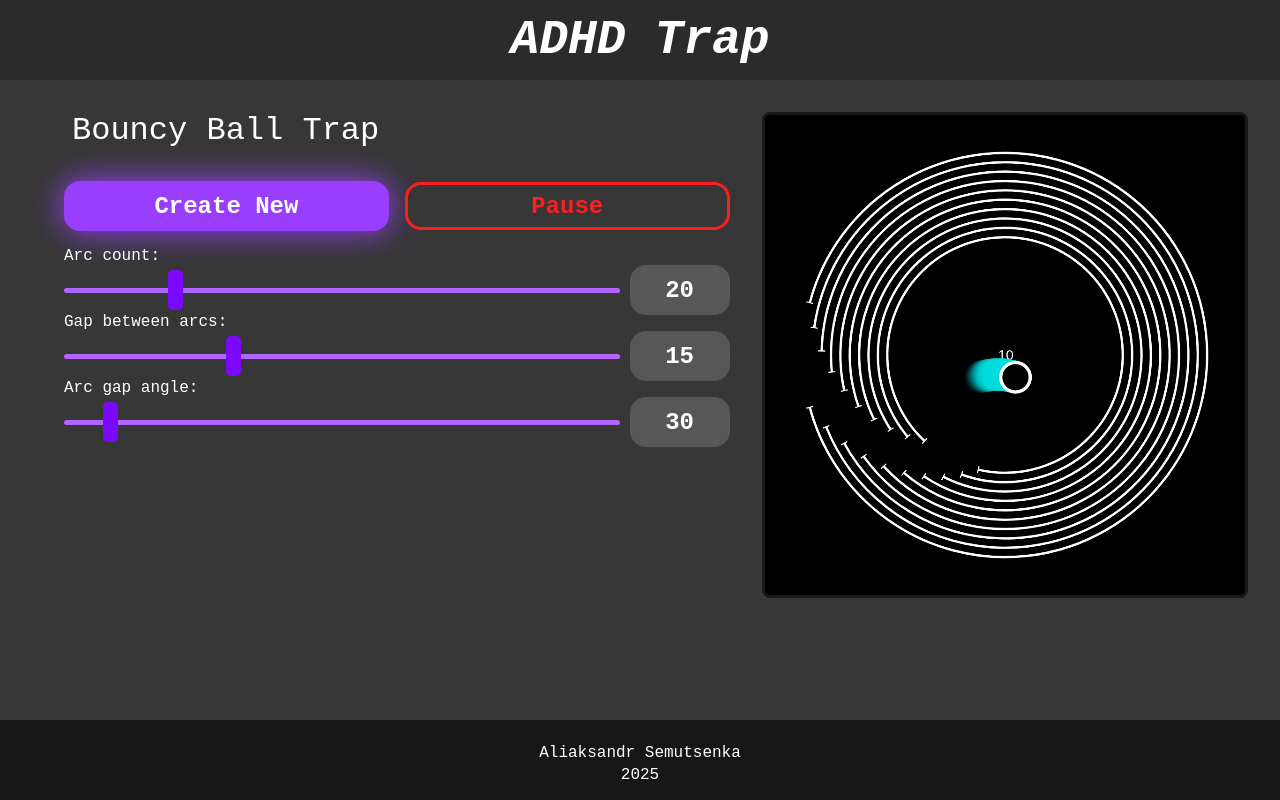
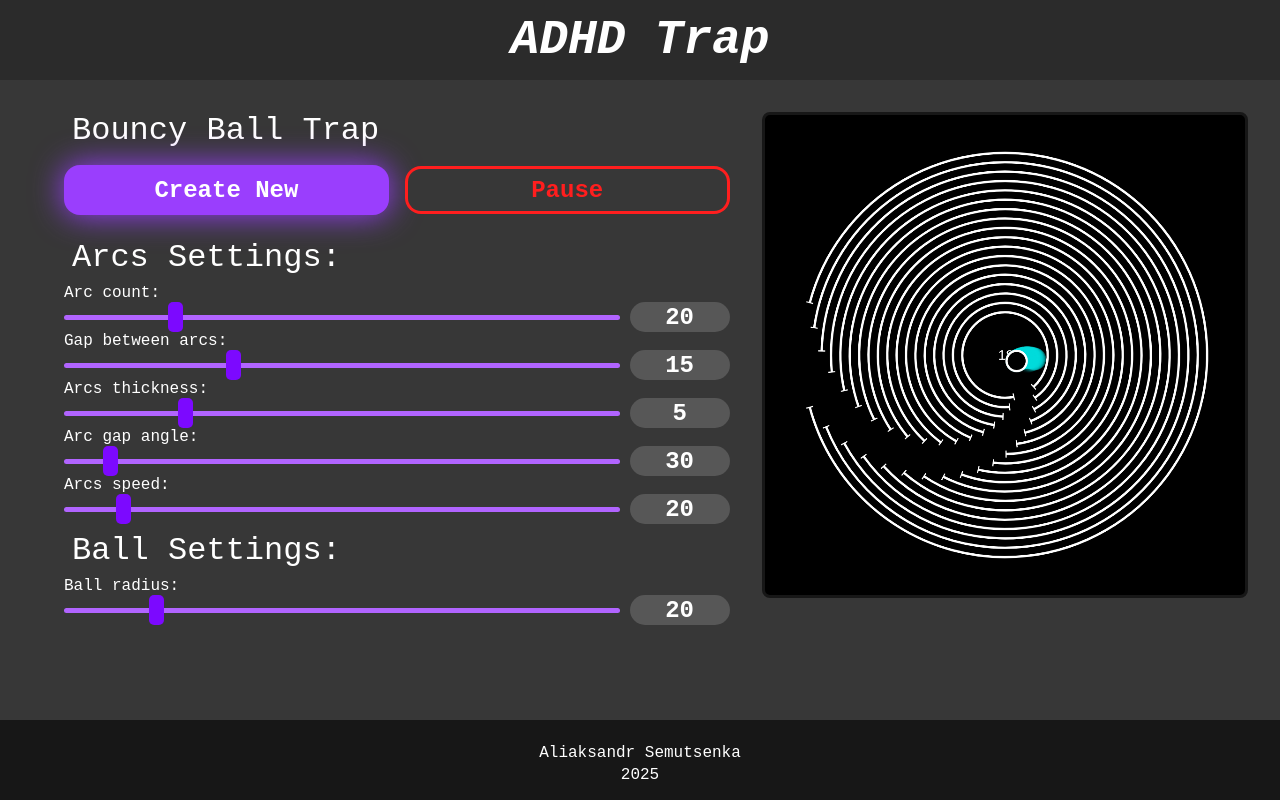
Before and after one commit to Zabrafax/adhd-trap, a plain HTML site: page index.html in a window 1280 px wide. Drawn offline with Linux system fonts and the light colour scheme.

Commit message:
game.js created

```diff
--- a/css/sliders.css
+++ b/css/sliders.css
@@ -1,6 +1,6 @@
 .slider__wrapper {
     width: 100%;
-    height: 50px;
+    height: 30px;
     padding: 0;
 
     display: flex;
@@ -37,7 +37,7 @@
     -webkit-appearance: none;
     appearance: none;
     width: 15px;
-    height: 40px;
+    height: 30px;
 
     background: var(--button-color-pressed, var(--color-button-default-3));
     cursor: pointer;
--- a/css/style.css
+++ b/css/style.css
@@ -139,14 +139,28 @@ main {
 
     display: flex;
     flex-direction: column;
-    gap: 1rem;
 }
 
-.settings__container h1 {
+.settings__container > h1:first-of-type {
     margin-left: 0.5rem;
     margin-bottom: 1rem;
 
     font-weight: 400;
+}
+
+.start__buttons {
+    margin-bottom: 1rem;
+}
+
+.settings__label {
+    margin-left: 0.5rem;
+    margin-bottom: 0.5rem;
+
+    font-weight: 400;
+}
+
+.settings__label:not(:first-of-type) {
+    margin-top: 0.5rem;
 }
 
 .settings__element {
--- a/index.html
+++ b/index.html
@@ -22,16 +22,17 @@
 
             <div class="settings__container">
                 <h1>Bouncy Ball Trap</h1>
-                <div class="settings__element">
+                <div class="settings__element start__buttons">
                     <button class="button__primary violet-theme" id="startButton">Create New</button>
                     <button class="button__secondary pause__btn red-theme" id="pauseButton" data="Pause"></button>
                 </div>
 
+                <h1 class="settings__label">Arcs Settings:</h1>
                 <!-- Sliders -->
                 <div class="settings__element">
                     <div class="slider__container">
+                        <label for="slider1" class="settings__slider__label">Arc count:</label>
                         <div class="slider__wrapper violet-theme">
-                            <label for="slider1" class="settings__slider__label">Arc count:</label>
                             <input type="range" id="slider1" class="settings__slider" min="1" max="100" step="1" value="20">
                             <input type="number" id="input1" class="settings__slider__input">
                         </div>
@@ -40,8 +41,8 @@
 
                 <div class="settings__element">
                     <div class="slider__container">
+                        <label for="slider2" class="settings__slider__label">Gap between arcs:</label>
                         <div class="slider__wrapper violet-theme">
-                            <label for="slider2" class="settings__slider__label">Gap between arcs:</label>
                             <input type="range" id="slider2" class="settings__slider" min="0" max="50" step="1" value="15">
                             <input type="number" id="input2" class="settings__slider__input">
                         </div>
@@ -50,10 +51,41 @@
 
                 <div class="settings__element">
                     <div class="slider__container">
+                        <label for="slider3" class="settings__slider__label">Arcs thickness:</label>
                         <div class="slider__wrapper violet-theme">
-                            <label for="slider3" class="settings__slider__label">Arc gap angle:</label>
-                            <input type="range" id="slider3" class="settings__slider" min="5" max="355" step="1" value="30">
+                            <input type="range" id="slider3" class="settings__slider" min="1" max="20" step="1" value="5">
                             <input type="number" id="input3" class="settings__slider__input">
+                        </div>
+                    </div>
+                </div>
+
+                <div class="settings__element">
+                    <div class="slider__container">
+                        <label for="slider4" class="settings__slider__label">Arc gap angle:</label>
+                        <div class="slider__wrapper violet-theme">
+                            <input type="range" id="slider4" class="settings__slider" min="5" max="355" step="1" value="30">
+                            <input type="number" id="input4" class="settings__slider__input">
+                        </div>
+                    </div>
+                </div>
+
+                <div class="settings__element">
+                    <div class="slider__container">
+                        <label for="slider5" class="settings__slider__label">Arcs speed:</label>
+                        <div class="slider__wrapper violet-theme">
+                            <input type="range" id="slider5" class="settings__slider" min="1" max="200" step="1" value="20">
+                            <input type="number" id="input5" class="settings__slider__input">
+                        </div>
+                    </div>
+                </div>
+
+                <h1 class="settings__label">Ball Settings:</h1>
+                <div class="settings__element">
+                    <div class="slider__container">
+                        <label for="slider6" class="settings__slider__label">Ball radius:</label>
+                        <div class="slider__wrapper violet-theme">
+                            <input type="range" id="slider6" class="settings__slider" min="5" max="100" step="1" value="20">
+                            <input type="number" id="input6" class="settings__slider__input">
                         </div>
                     </div>
                 </div>
--- a/js/arc.js
+++ b/js/game/arc.js
@@ -72,7 +72,7 @@ export class Arc {
     }
 
     drawTick(ctx, angle) {
-        const tickLength = 15;
+        const tickLength = this.arcThickness * 3;
 
         const x = this.centerX + (this.radius - tickLength / 2) * Math.cos(angle);
         const y = this.centerY + (this.radius - tickLength / 2) * Math.sin(angle);
--- a/js/ball.js
+++ b/js/game/ball.js
@@ -1,4 +1,4 @@
-import {random} from "./utils.js";
+import {random} from "../utils.js";
 
 export class Ball {
     constructor(y, x, ballRadius, deltaLimit, canvas, bounceFactor, massMultiplier) {
--- a/js/script.js
+++ b/js/script.js
@@ -1,6 +1,6 @@
-import {Arc} from './arc.js';
-import {Ball} from "./ball.js";
-import {ShadowBall} from "./shadowBall.js";
+import {Arc} from './game/arc.js';
+import {Ball} from "./game/ball.js";
+import {ShadowBall} from "./game/shadowBall.js";
 import {drawScore, sleep} from "./utils.js";
 import {initializeSlider} from "./slider.js";
 
@@ -11,12 +11,12 @@ let centerX, centerY, radius;
 let arcs = [];
 // const numArcs = 20;
 // const arcGap = 15;
+// const arcThickness = 5;
 // const gapAngle = 30;
-const arcSpeed = 0.002;
-const arcThickness = 5;
+// const arcSpeed = 0.002;
 
 let ball;
-const ballRadius = 15;
+// const ballRadius = 15;
 const deltaLimit = 7;
 const bounceFactor = 1.01;
 const massMultiplier = 0.0001;
@@ -74,15 +74,24 @@ pauseButton.addEventListener('click', function() {
 
 let numArcs = {value: null};
 let arcGap = {value: null};
+let arcThickness = {value: null};
 let gapAngle = {value: null};
+let arcSpeed = {value: null};
+
+let ballRadius = {value: null};
 
 initializeSlider('slider1', 'input1', numArcs);
 initializeSlider('slider2', 'input2', arcGap);
-initializeSlider('slider3', 'input3', gapAngle);
+initializeSlider('slider3', 'input3', arcThickness);
+initializeSlider('slider4', 'input4', gapAngle);
+initializeSlider('slider5', 'input5', arcSpeed);
+
+initializeSlider('slider6', 'input6', ballRadius);
 
 initializeGame();
 
 function animate() {
+    console.log(arcSpeed.value);
     if (isPaused) {
         requestAnimationFrame(animate);
         return;
@@ -128,11 +137,11 @@ function initializeGame() {
     arcs = [];
     //arcs
     for (let i = 0; i < numArcs.value; i++) {
-        arcs.push(new Arc(centerY, centerX, radius + i * (arcGap.value + arcThickness), gapAngle.value,
-            arcSpeed + i * arcSpeed / 5, arcThickness));
+        arcs.push(new Arc(centerY, centerX, radius + i * (arcGap.value + arcThickness.value), gapAngle.value,
+            arcSpeed.value / 10000 + i * arcSpeed.value / 10000 / 5, arcThickness.value));
     }
     //ball
-    ball = new Ball(centerY + 10, centerX, ballRadius, deltaLimit, canvas, bounceFactor, massMultiplier);
+    ball = new Ball(centerY + 10, centerX, ballRadius.value, deltaLimit, canvas, bounceFactor, massMultiplier);
 
     isPaused = false;
 }
```
Also changed, not shown: js/game/game.js (added, +8 -0 lines), js/game/shadowBall.js (renamed from js/shadowBall.js).
